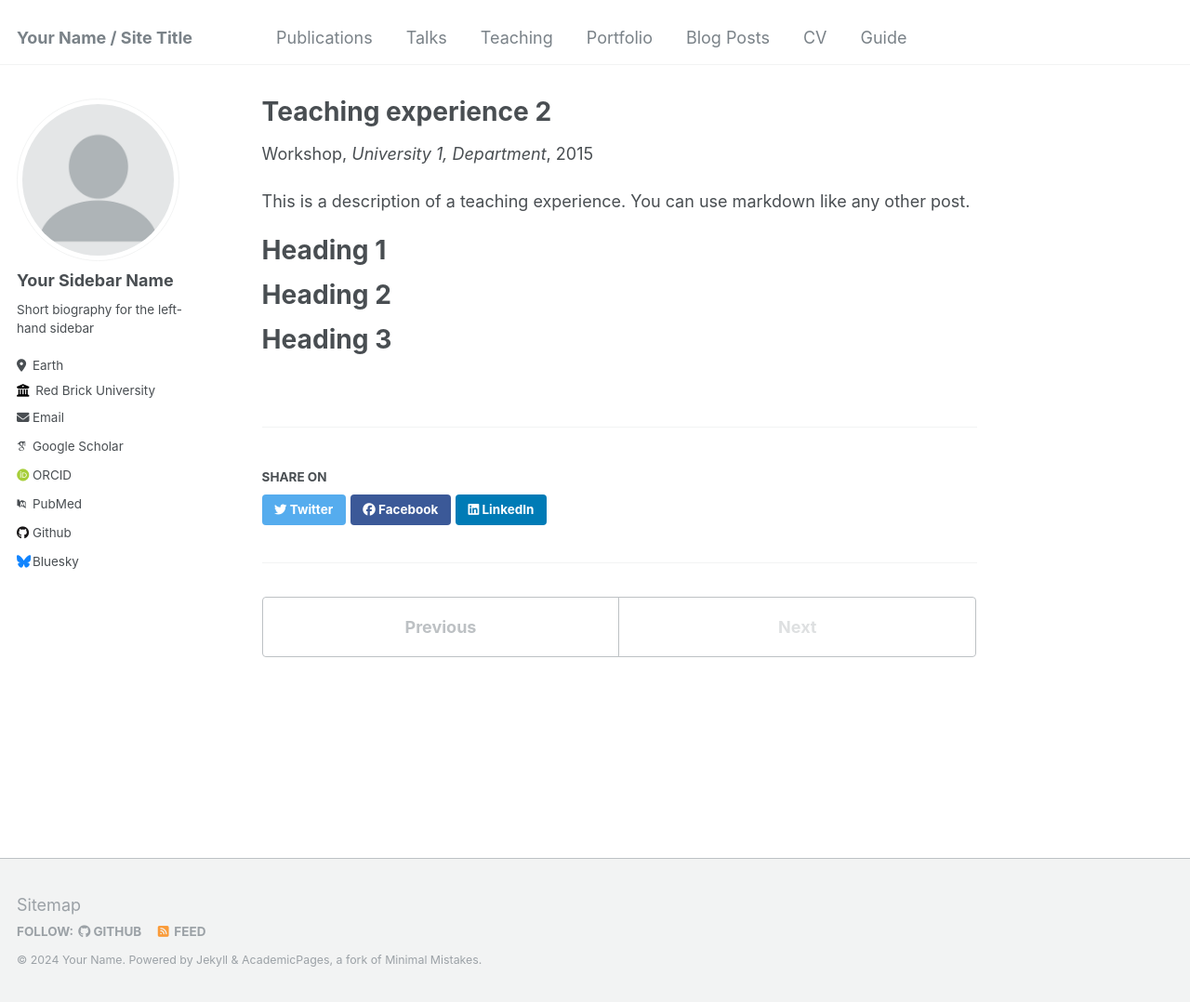
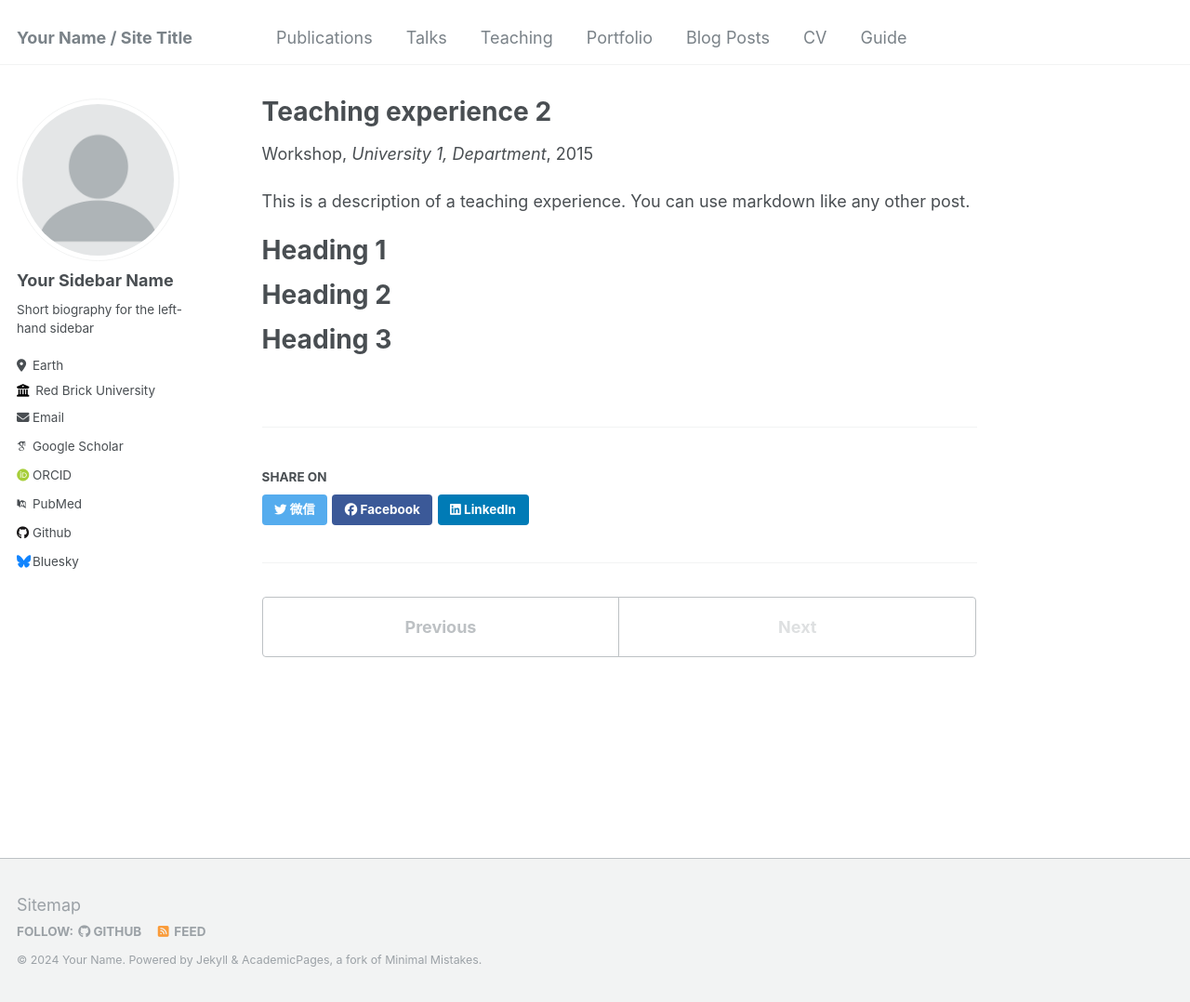
Before and after one commit to ChoCoo1/ChoCoo1.github.io, a Jekyll site: the page built from _teaching/2015-spring-teaching-2.md, in a window 1280 px wide and 1078 px high. Shown: the whole window at 93% size. Built offline with Jekyll 4.4.1, drawn with Linux system fonts in a browser that asks for light colours; some web fonts are replaced.

Commit message:
Update social-share.html

```diff
--- a/_includes/social-share.html
+++ b/_includes/social-share.html
@@ -4,7 +4,7 @@
     <h4 class="page__share-title">{{ site.data.ui-text[site.locale].share_on_label | default: "Share on" }}</h4>
   {% endif %}
 
-  <a href="https://twitter.com/intent/tweet?text={{ base_path }}{{ page.url }}" class="btn btn--twitter" title="{{ site.data.ui-text[site.locale].share_on_label | default: 'Share on' }} Twitter"><i class="fab fa-twitter" aria-hidden="true"></i><span> Twitter</span></a>
+  <a href="https://baidu.com" class="btn btn--twitter" title="{{ site.data.ui-text[site.locale].share_on_label | default: 'Share on' }} Twitter"><i class="fab fa-twitter" aria-hidden="true"></i><span> 微信</span></a>
 
   <a href="https://www.facebook.com/sharer/sharer.php?u={{ base_path }}{{ page.url }}" class="btn btn--facebook" title="{{ site.data.ui-text[site.locale].share_on_label | default: 'Share on' }} Facebook"><i class="fab fa-facebook" aria-hidden="true"></i><span> Facebook</span></a>
 
```
